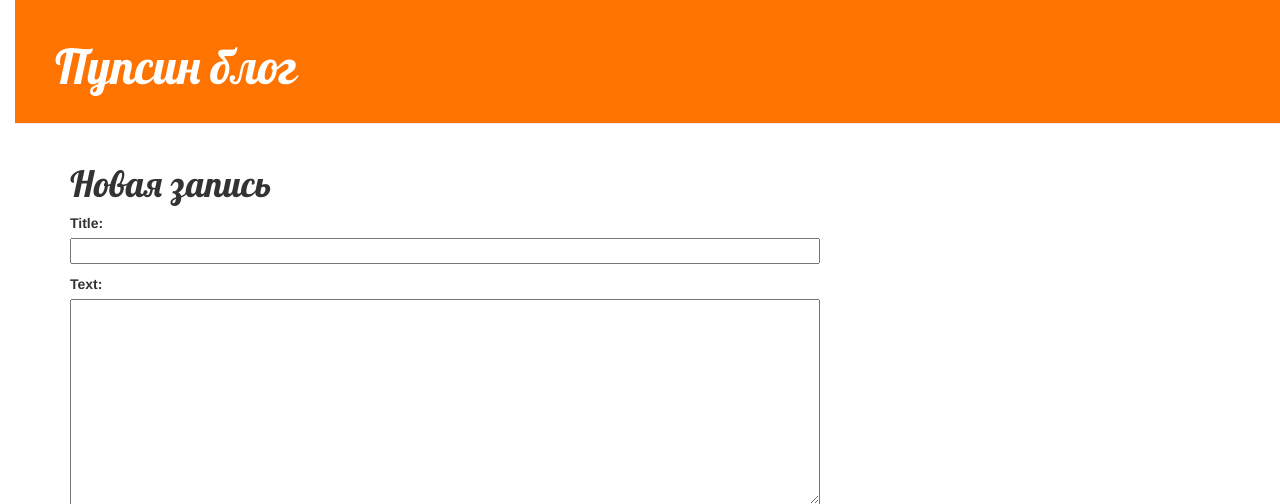
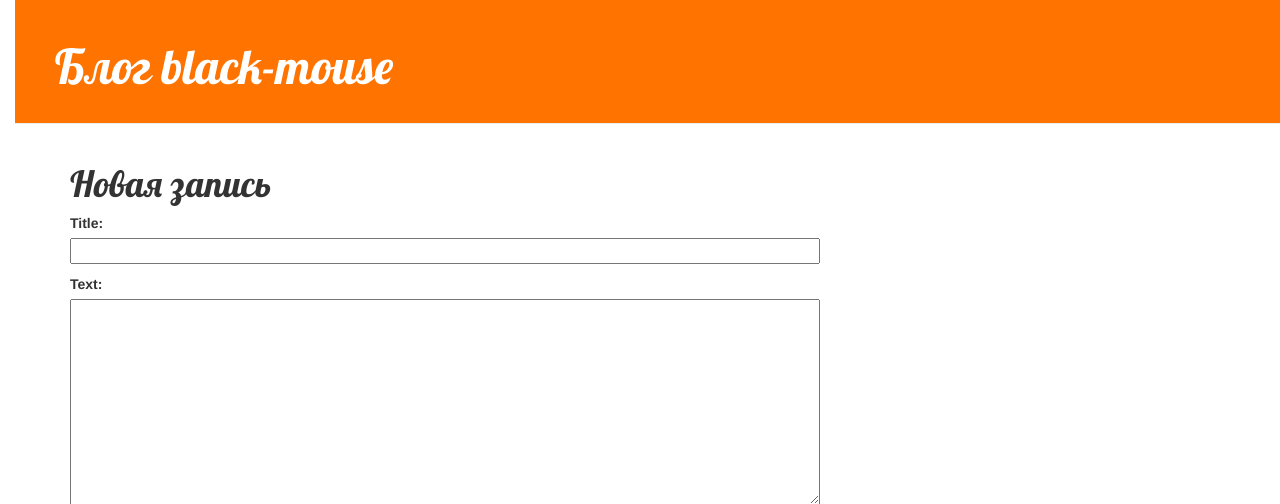
Before and after one commit to black-mouse/my-first-blog, a Django app: page /post/new/ in a window 1280 px wide. Shown: the top 504 px of the page. Run offline with Django 3.2, Linux system fonts and the light colour scheme; some libraries are stand-ins or nearby versions.

Commit message:
Rename blog.

```diff
--- a/blog/templates/blog/base.html
+++ b/blog/templates/blog/base.html
@@ -1,7 +1,7 @@
 {% load staticfiles %}
 <html>
     <head>
-    	 <title>Пупсин блог</title>
+    	 <title>Блог black-mouse</title>
     	 <link rel="stylesheet" href="//maxcdn.bootstrapcdn.com/bootstrap/3.2.0/css/bootstrap.min.css">
          <link rel="stylesheet" href="//maxcdn.bootstrapcdn.com/bootstrap/3.2.0/css/bootstrap-theme.min.css">
          <link rel="stylesheet" href="{% static 'css/blog.css' %}">
@@ -12,7 +12,7 @@
             {% if user.is_authenticated %}
                 <a href="{% url 'blog.views.post_new' %}" class="top-menu"><span class="glyphicon glyphicon-plus"></span></a>
              {% endif %}
-            <h1><a href="/">Пупсин блог</a></h1>
+            <h1><a href="/">Блог black-mouse</a></h1>
         </div>
         <div class="content container">
             <div class="row">
```
